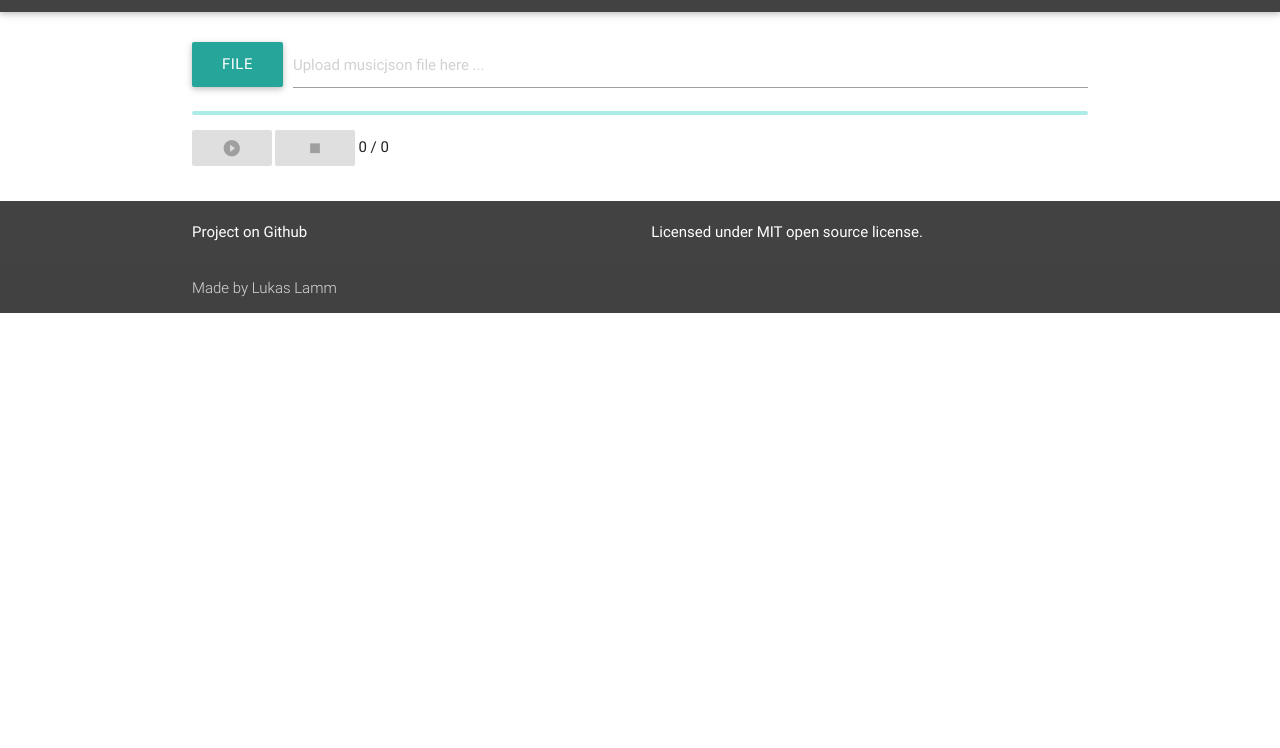
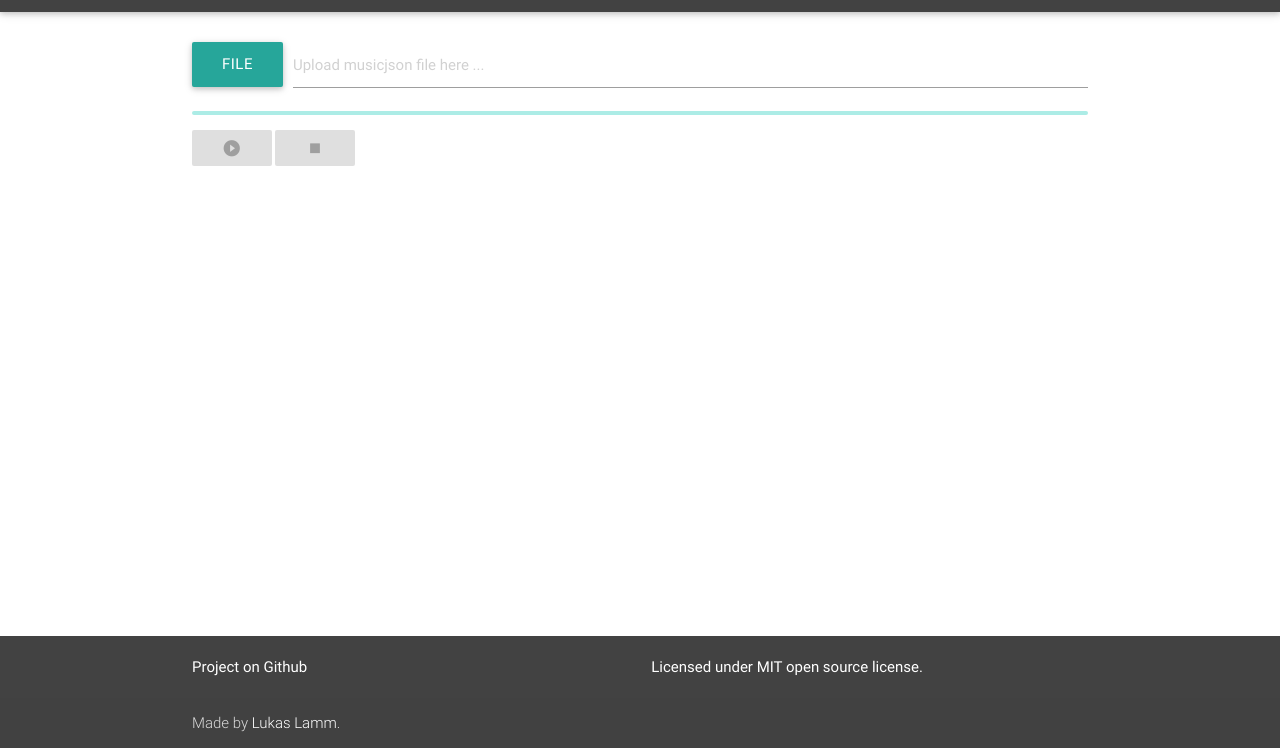
Before and after one commit to freakimkaefig/musicjson-viewer, a website: page public/index.html in a window 1280 px wide. Shown: the part 52-800 px from the top of the page. Drawn offline with Linux system fonts and the light colour scheme.

Commit message:
Fix sticky footer

```diff
--- a/public/index.html
+++ b/public/index.html
@@ -22,7 +22,7 @@
             </div>
         </nav>
 
-        <div class="section">
+        <main class="section">
             <div class="container">
                 <div id="form">
                     <div class="file-field input-field">
@@ -43,10 +43,9 @@
                     </div>
                     <a class="btn btn-play disabled"><i class="material-icons">play_circle_filled</i></a>
                     <a class="btn btn-stop disabled"><i class="material-icons">stop</i></a>
-                    <span class="currentTime">0</span><span> / </span>0<span class="endTime"></span>
                 </div>
             </div>
-        </div>
+        </main>
 
         <footer class="page-footer grey darken-3">
             <div class="container">
@@ -61,7 +60,7 @@
             </div>
             <div class="footer-copyright">
                 <div class="container">
-                    Made by Lukas Lamm
+                    Made by <a href="http://lukaslamm.de">Lukas Lamm</a>.
                 </div>
             </div>
         </footer>
--- a/source/sass/style.scss
+++ b/source/sass/style.scss
@@ -14,6 +14,16 @@
 ====================== CUSTOM STYLES =====================
 ========================================================*/
 
+body {
+  display: flex;
+  min-height: 100vh;
+  flex-direction: column;
+}
+
+main {
+  flex: 1 0 auto;
+}
+
 footer a {
   @extend .white-text;
 }
```
Also changed, not shown: public/css/style.css.
